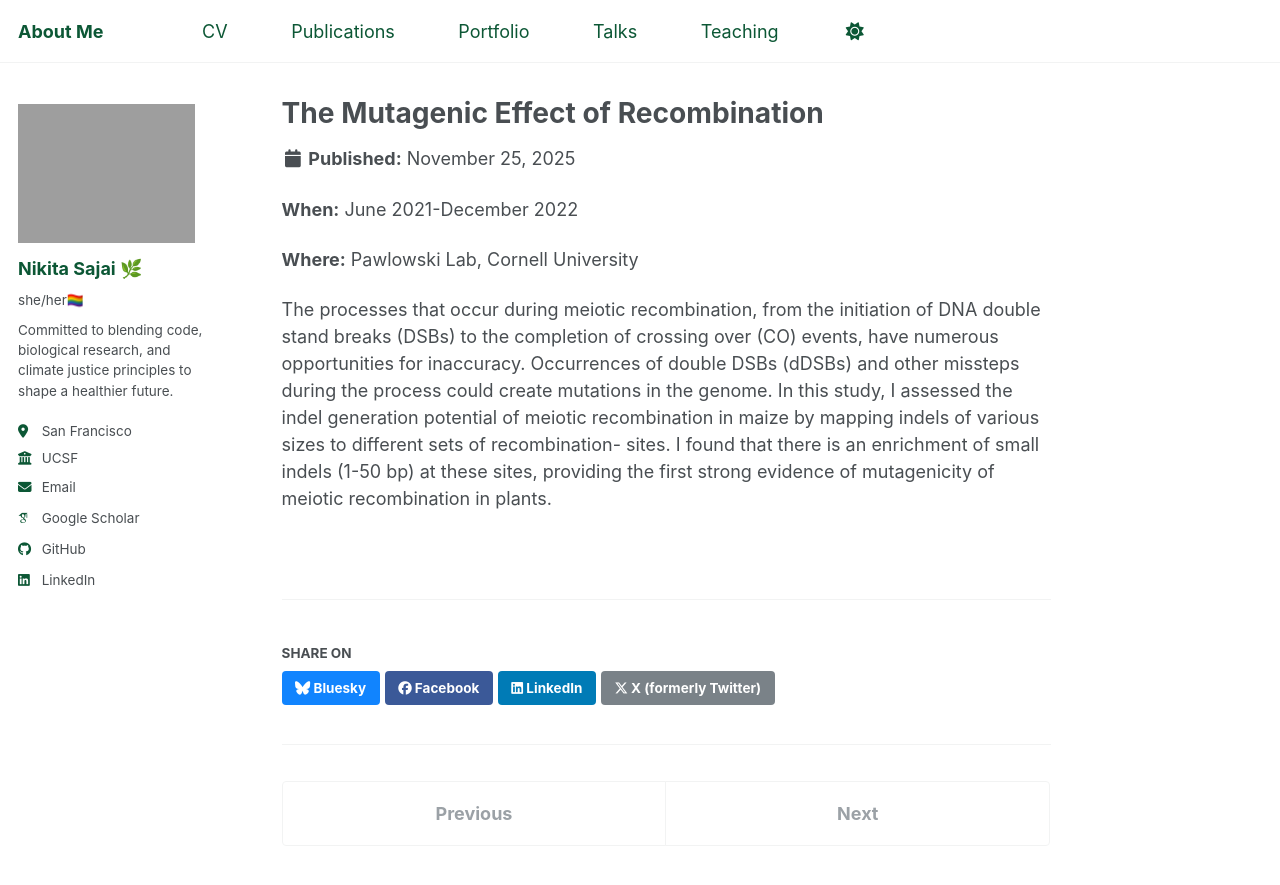
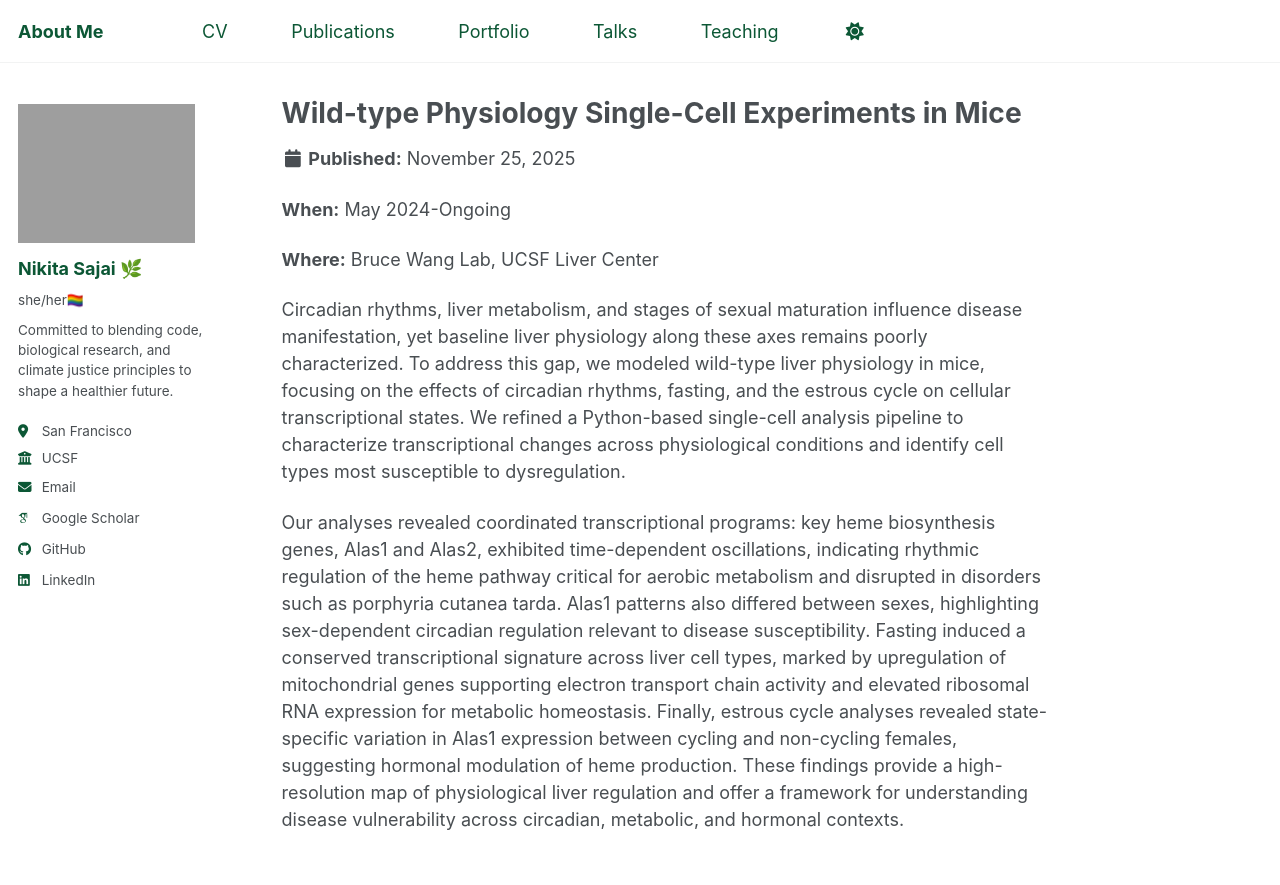
Before and after one commit to 16nikita/16nikita.github.io, a Jekyll site: the page built from _portfolio/portfolio-2.md, in a window 1280 px wide and 900 px high. Shown: the top 885 px of the window. Built offline with Jekyll 4.4.1, drawn with Linux system fonts in a browser that asks for light colours; some web fonts are replaced.

Commit message:
portfolio

```diff
--- a/_portfolio/portfolio-2.md
+++ b/_portfolio/portfolio-2.md
@@ -1,10 +1,12 @@
 ---
-title: "The Mutagenic Effect of Recombination"
-excerpt: "Enrichment of small indels within Double-Stranded Break (DSB) and Crossover (CO) sites <br/><img src='/images/indel_density.png'>"
+title: "Wild-type Physiology Single-Cell Experiments in Mice"
+excerpt: "Top-level UMAP of Single-Cell Circadian Rhythm Mice Data <br/><img src='/images/circadian_rhythms.png'>"
 collection: portfolio
 ---
-**When:** June 2021-December 2022
+**When:** May 2024-Ongoing
 
-**Where:** Pawlowski Lab, Cornell University
+**Where:** Bruce Wang Lab, UCSF Liver Center
 
-The processes that occur during meiotic recombination, from the initiation of DNA double stand breaks (DSBs) to the completion of crossing over (CO) events, have numerous opportunities for inaccuracy. Occurrences of double DSBs (dDSBs) and other missteps during the process could create mutations in the genome. In this study, I assessed the indel generation potential of meiotic recombination in maize by mapping indels of various sizes to different sets of recombination- sites. I found that there is an enrichment of small indels (1-50 bp) at these sites, providing the first strong evidence of mutagenicity of meiotic recombination in plants.
+Circadian rhythms, liver metabolism, and stages of sexual maturation influence disease manifestation, yet baseline liver physiology along these axes remains poorly characterized. To address this gap, we modeled wild-type liver physiology in mice, focusing on the effects of circadian rhythms, fasting, and the estrous cycle on cellular transcriptional states. We refined a Python-based single-cell analysis pipeline to characterize transcriptional changes across physiological conditions and identify cell types most susceptible to dysregulation.
+
+Our analyses revealed coordinated transcriptional programs: key heme biosynthesis genes, Alas1 and Alas2, exhibited time-dependent oscillations, indicating rhythmic regulation of the heme pathway critical for aerobic metabolism and disrupted in disorders such as porphyria cutanea tarda. Alas1 patterns also differed between sexes, highlighting sex-dependent circadian regulation relevant to disease susceptibility. Fasting induced a conserved transcriptional signature across liver cell types, marked by upregulation of mitochondrial genes supporting electron transport chain activity and elevated ribosomal RNA expression for metabolic homeostasis. Finally, estrous cycle analyses revealed state-specific variation in Alas1 expression between cycling and non-cycling females, suggesting hormonal modulation of heme production. These findings provide a high-resolution map of physiological liver regulation and offer a framework for understanding disease vulnerability across circadian, metabolic, and hormonal contexts.
```
Also changed, not shown: images/circadian_rhythms.png (added), 1 other file.
